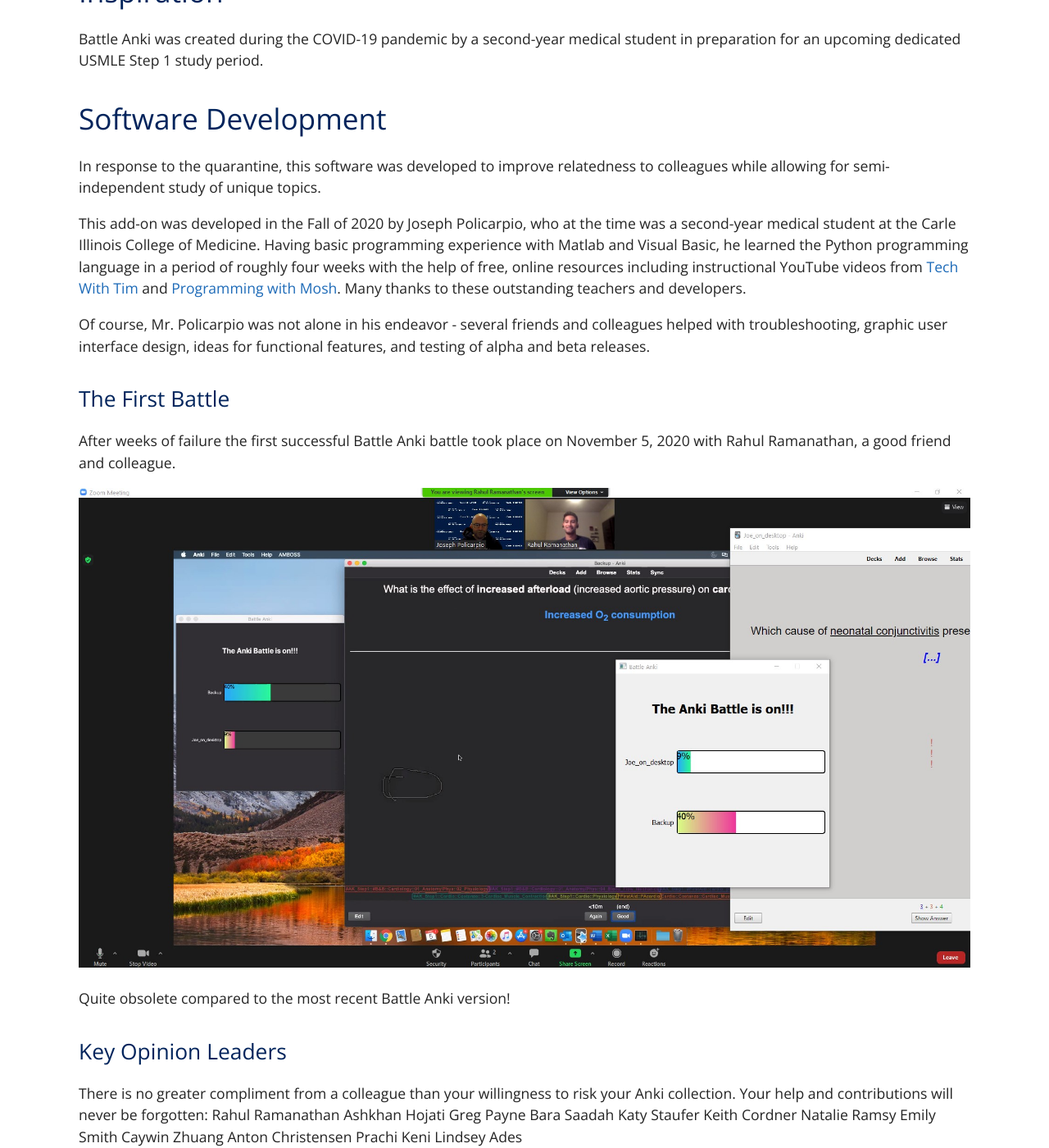
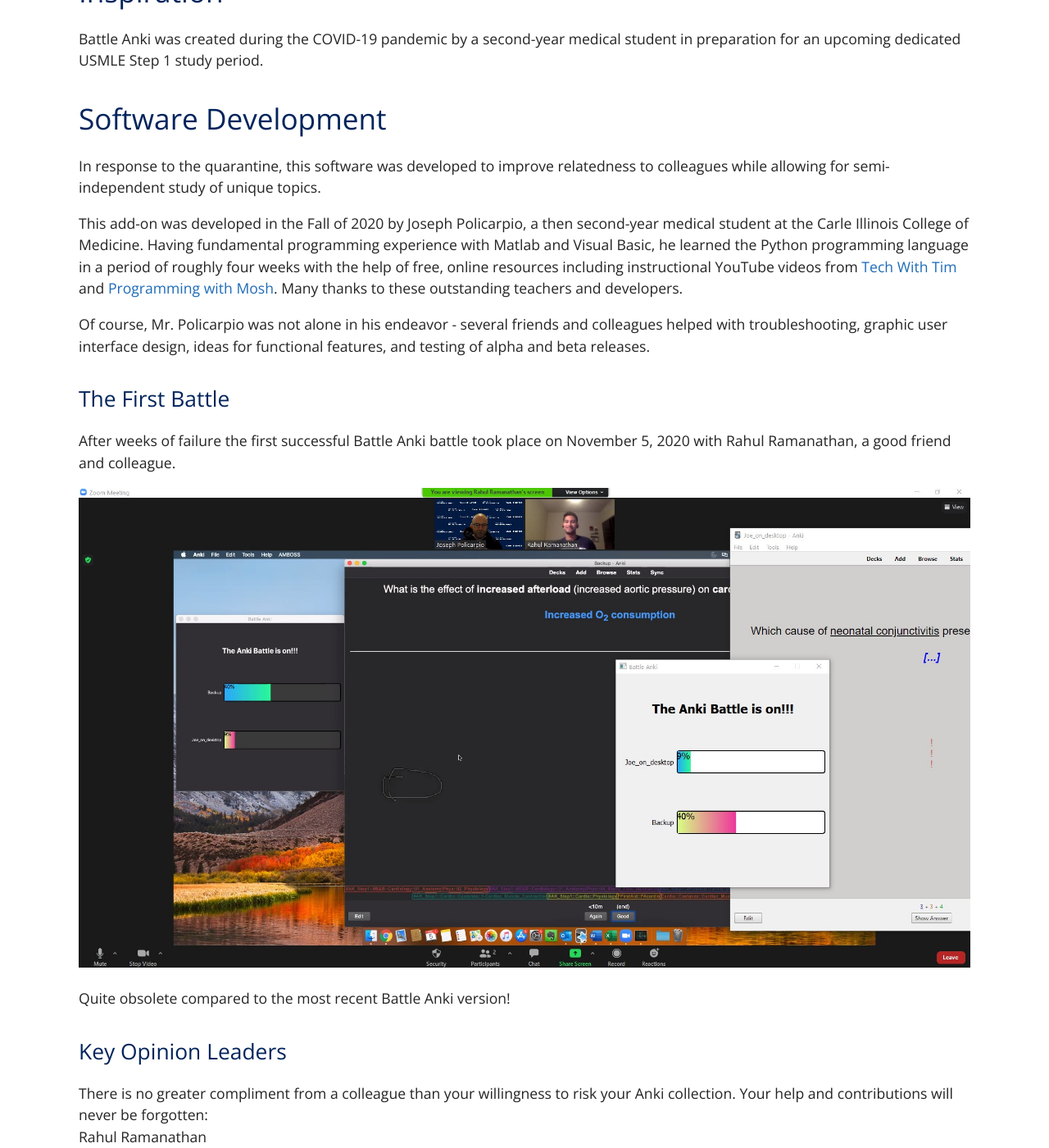
Before and after one commit to jopeo/jopeo.github.io, a Jekyll site: the page built from about.md, in a window 1280 px wide and 1400 px high, scrolled down 1183 px. Shown: the whole window at 82% size. Built offline with Jekyll 4.4.1, drawn with Linux system fonts in a browser that asks for light colours; some of the changed text lies outside the part shown.

Commit message:
first battle and KOL

```diff
--- a/about.md
+++ b/about.md
@@ -36,8 +36,8 @@
  In response to the quarantine, this software was developed to improve relatedness to colleagues while allowing for
  semi-independent study of unique topics.
 
- This add-on was developed in the Fall of 2020 by Joseph Policarpio, who at the time was a second-year medical student
- at the Carle Illinois College of Medicine. Having basic programming experience with Matlab and Visual Basic, he
+ This add-on was developed in the Fall of 2020 by Joseph Policarpio, a then second-year medical student
+ at the Carle Illinois College of Medicine. Having fundamental programming experience with Matlab and Visual Basic, he
  learned the Python programming language in a period of roughly four weeks with the help of free, online resources
  including instructional YouTube videos from [Tech With Tim](https://www.youtube.com/c/TechWithTim){:target="_blank"} and [Programming
  with Mosh](https://www.youtube.com/c/programmingwithmosh){:target="_blank"}. Many thanks to these outstanding teachers and developers.
@@ -56,16 +56,16 @@
 ## Key Opinion Leaders
 
 There is no greater compliment from a colleague than your willingness to risk your Anki collection.
-Your help and contributions will never be forgotten:
-Rahul Ramanathan
-Ashkhan Hojati
-Greg Payne
-Bara Saadah
-Katy Staufer
-Keith Cordner
-Natalie Ramsy
-Emily Smith
-Caywin Zhuang
-Anton Christensen
-Prachi Keni
-Lindsey Ades
+Your help and contributions will never be forgotten: <br>
+Rahul Ramanathan <br>
+Ashkhan Hojati <br>
+Greg Payne <br>
+Bara Saadah <br>
+Katy Staufer <br>
+Keith Cordner <br>
+Natalie Ramsy <br>
+Emily Smith <br>
+Caywin Zhuang <br>
+Anton Christensen <br>
+Prachi Keni <br>
+Lindsey Ades <br>
```
